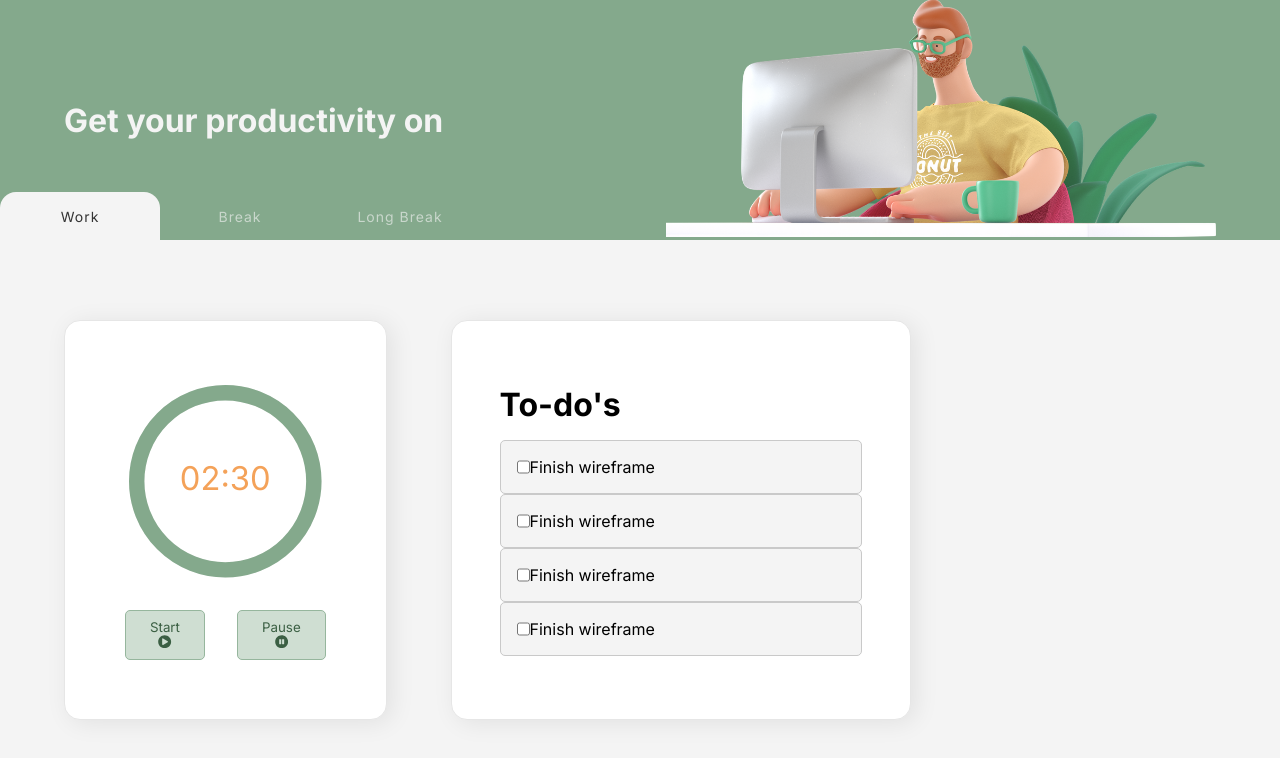
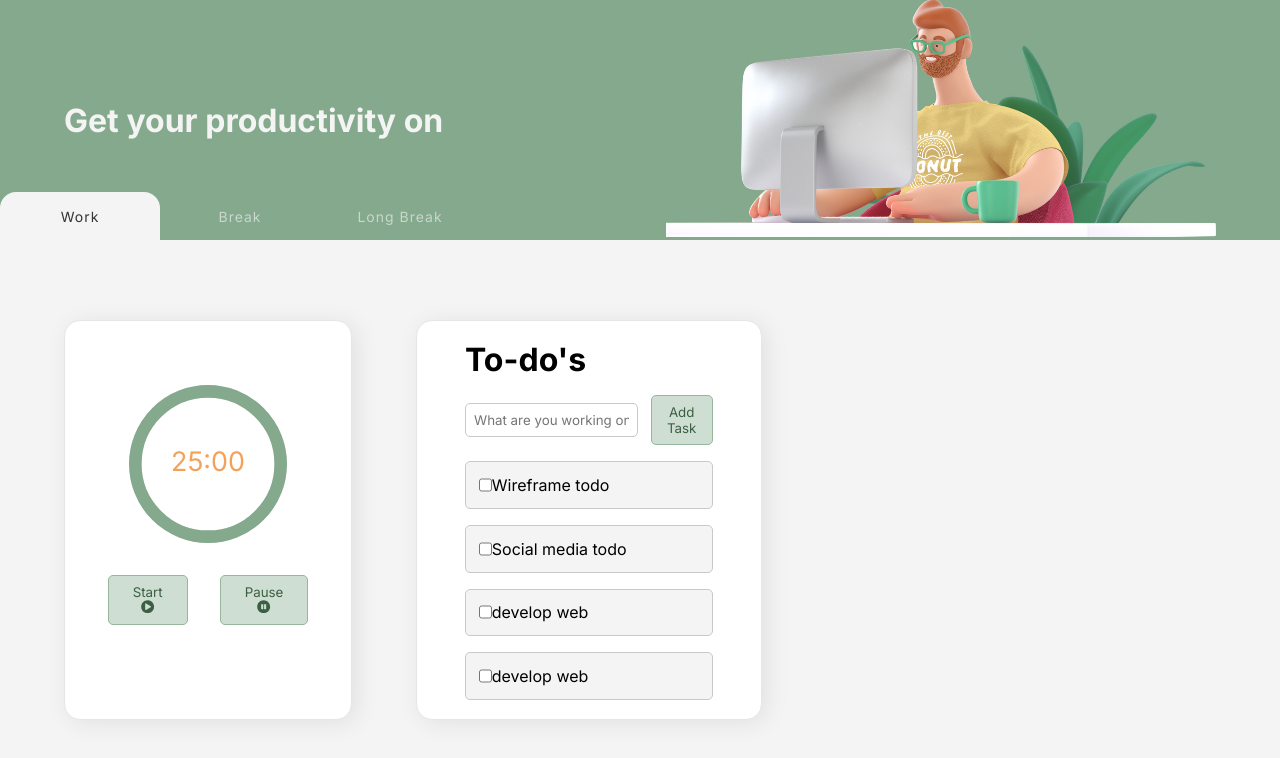
Before and after one commit to dardan8/pomodoro, a Next.js app: page / in a window 1280 px wide. Shown: the top 758 px of the page. Built offline with nearby package versions, Linux system fonts and the light colour scheme.

Commit message:
To Do list component - static

```diff
--- a/components/Countdown.jsx
+++ b/components/Countdown.jsx
@@ -8,9 +8,10 @@ import styles from "./countdown.module.scss";
 
 import Button from "./Button";
 import { FaPlayCircle, FaPauseCircle } from "react-icons/fa";
+import TodoList from "./TodoList";
 
 const Countdown = () => {
-  const WORKING_TIME = 150;
+  const WORKING_TIME = 1500;
   const [isPaused, setIsPaused] = useState(true);
   const [seconds, setSeconds] = useState(WORKING_TIME);
 
@@ -95,24 +96,7 @@ const Countdown = () => {
 
       <div className={styles.todos_container}>
         <h1>To-do's</h1>
-        <div>
-          <label className={styles.todo_List}>
-            <input type='checkbox' />
-            Finish wireframe
-          </label>
-          <label className={styles.todo_List}>
-            <input type='checkbox' />
-            Finish wireframe
-          </label>
-          <label className={styles.todo_List}>
-            <input type='checkbox' />
-            Finish wireframe
-          </label>
-          <label className={styles.todo_List}>
-            <input type='checkbox' />
-            Finish wireframe
-          </label>
-        </div>
+        <TodoList />
       </div>
     </div>
   );
--- a/components/TodoList.jsx
+++ b/components/TodoList.jsx
@@ -1,7 +1,55 @@
 import React from "react";
+import styles from "./TodoList.module.scss";
+import { useState } from "react";
 
 const TodoList = () => {
-  return <div>TodoList</div>;
+  const [todoList, setToDoList] = useState("");
+
+  const todos = [
+    {
+      id: 1,
+      content: "Wireframe todo",
+    },
+    {
+      id: 2,
+      content: "Social media todo",
+    },
+    {
+      id: 3,
+      content: "develop web",
+    },
+    {
+      id: 4,
+      content: "develop web",
+    },
+  ];
+  return (
+    <div className={styles.todo_widgetarea}>
+      <form className={styles.form_todo}>
+        <input
+          className={styles.todo_input}
+          type='text'
+          placeholder='What are you working on?'
+          onChange={(e) => {
+            setToDoList(e.target.value);
+          }}
+        />
+        <button className={styles.todo_button}>Add Task</button>
+      </form>
+      <div className={styles.todo_items}>
+        {todos.map((todo, id) => {
+          return (
+            <label className={styles.todo_List}>
+              <input type='checkbox' id={todo.id} />
+              {todo.content}
+            </label>
+          );
+        })}
+
+        {todoList}
+      </div>
+    </div>
+  );
 };
 
 export default TodoList;
--- a/components/TodoList.module.scss
+++ b/components/TodoList.module.scss
@@ -0,0 +1,52 @@
+.todo_widgetarea {
+  display: flex;
+  flex-direction: column;
+  gap: 1rem;
+}
+
+.todo_items {
+  display: flex;
+  flex-direction: column;
+  gap: 1rem;
+}
+
+.todo_List {
+  display: flex;
+  background-color: #f4f4f4;
+
+  width: 100%;
+
+  padding: 0.8rem;
+  border-radius: 5px;
+  border: 1px solid #c9c9c9;
+
+  cursor: pointer;
+}
+
+.todo_input {
+  width: 70%;
+  padding: 0.5rem;
+  border-radius: 5px;
+  border: 1px solid #c9c9c9;
+}
+
+.form_todo {
+  display: flex;
+  align-items: center;
+  justify-content: space-between;
+}
+
+.todo_button {
+  border: 1px solid #96b69d;
+  background-color: #84a98c63;
+  color: #3b5f43;
+  border-radius: 5px;
+  padding: 0.5rem;
+
+  cursor: pointer;
+  width: 25%;
+}
+
+.todo_button:hover {
+  background-color: #84a98cd3;
+}
--- a/components/countdown.module.scss
+++ b/components/countdown.module.scss
@@ -12,7 +12,7 @@
 }
 
 .timer_container {
-  width: 28%;
+  width: 25%;
 
   display: flex;
   flex-direction: column;
@@ -41,8 +41,9 @@
   flex-direction: column;
   align-items: stretch;
   justify-content: center;
+  box-sizing: border-box;
 
-  width: 40%;
+  width: 30%;
   height: 100%;
   background-color: #fff;
   padding: 3rem;
@@ -54,16 +55,3 @@
 
   gap: 1rem;
 }
-
-.todo_List {
-  display: flex;
-  background-color: #f4f4f4;
-
-  width: 100%;
-
-  padding: 1rem;
-  border-radius: 5px;
-  border: 1px solid #c9c9c9;
-
-  cursor: pointer;
-}
```
